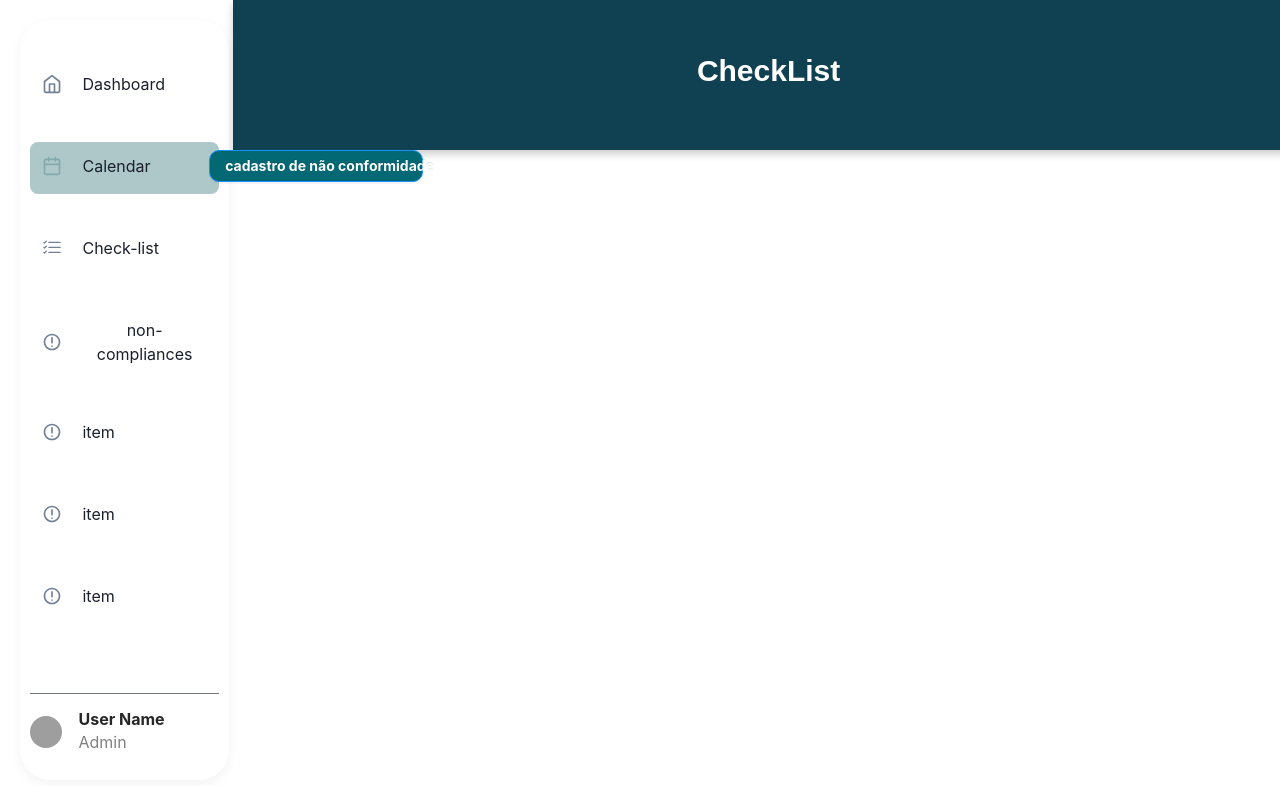
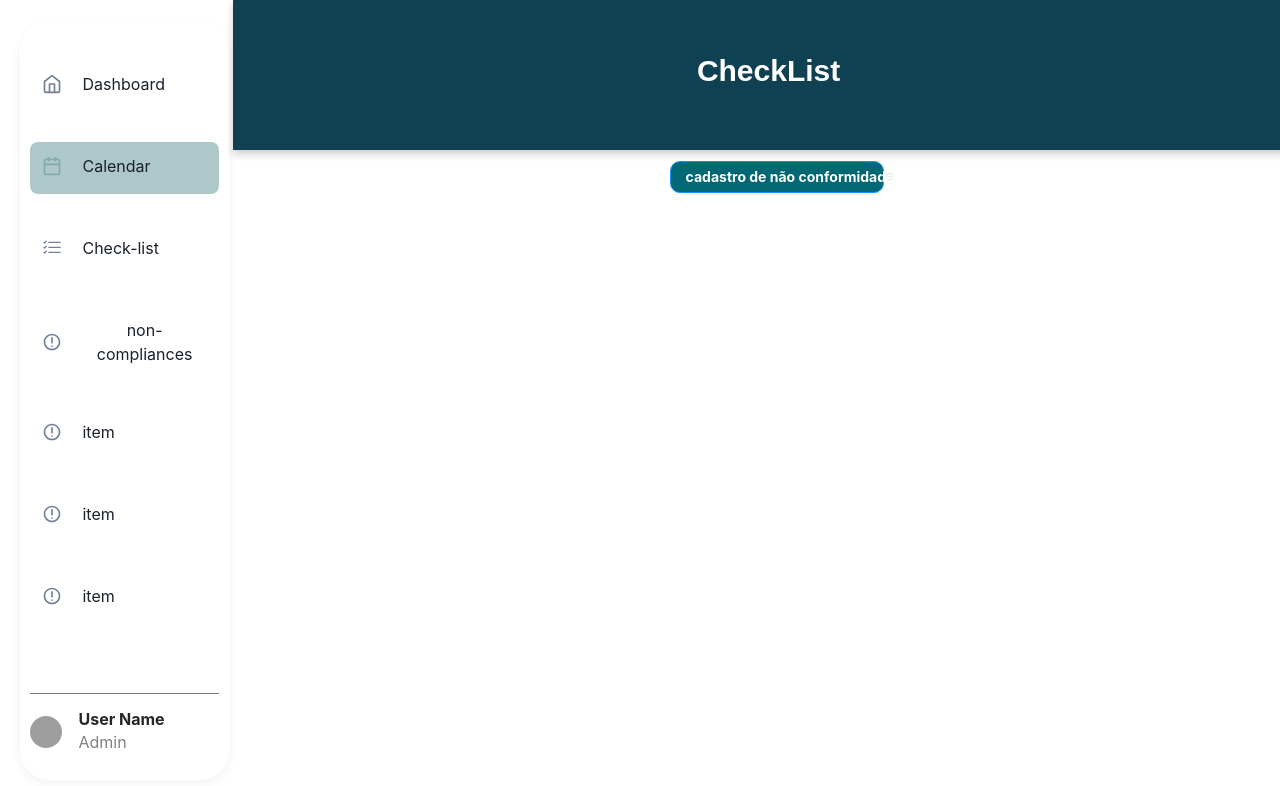
Before and after one commit to FernandoDias18/ProjetoQualidadeSoftware, a React (Create React App) app: page / in a window 1280 px wide. Shown: the top 786 px of the page. Built offline with nearby package versions, Linux system fonts and the light colour scheme; grey boxes are pictures that could not be loaded.

Commit message:
Fix button placement

```diff
--- a/src/components/ModalCadastroNaoCof/ModalCadastroNaoCof.css
+++ b/src/components/ModalCadastroNaoCof/ModalCadastroNaoCof.css
@@ -80,6 +80,8 @@
     font-weight: bolder;
     border-radius: 10px;
     width: 20%;
+    margin-left: 43%;
+    margin-top: 1%;
 }
 
 .ant-btn.ant-btn-primary:hover{
```
